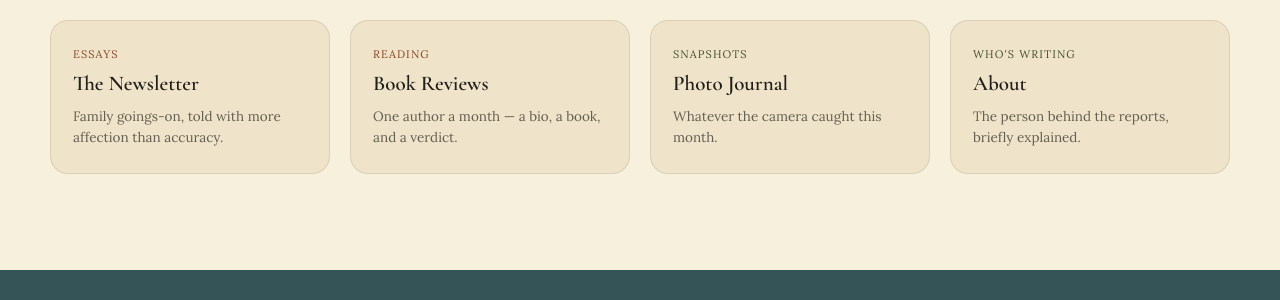
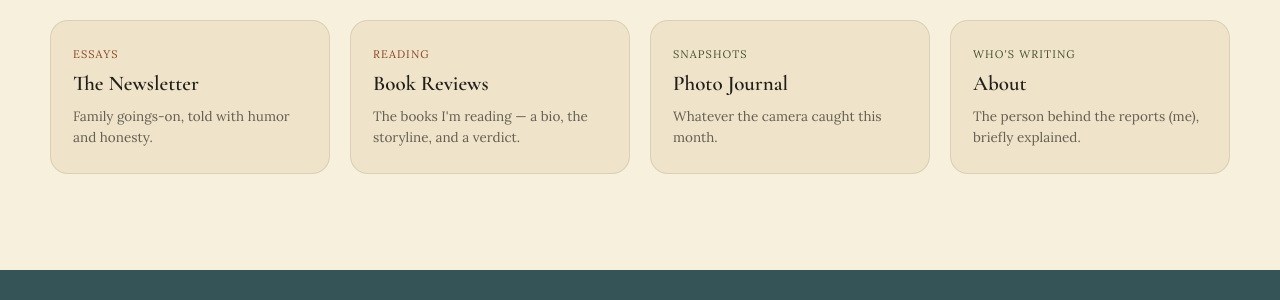
Before and after one commit to emilierezendes-sudo/The-Redgum-Report, a Jekyll site: the page built from index.html, in a window 1280 px wide and 900 px high, scrolled down 617 px. Shown: the part 153-453 px from the top of the window. Built offline with Jekyll 4.4.1, drawn with Linux system fonts in a browser that asks for light colours.

Commit message:
Update index.html

```diff
--- a/index.html
+++ b/index.html
@@ -28,12 +28,12 @@ cards:
   - eyebrow: Essays
     accent: rust
     title: The Newsletter
-    text: Family goings-on, told with more affection than accuracy.
+    text: Family goings-on, told with humor and honesty.
     href: newsletter-post.html
   - eyebrow: Reading
     accent: rust
     title: Book Reviews
-    text: One author a month — a bio, a book, and a verdict.
+    text: The books I'm reading — a bio, the storyline, and a verdict.
     href: book-review.html
   - eyebrow: Snapshots
     accent: olive
@@ -43,7 +43,7 @@ cards:
   - eyebrow: Who's Writing
     accent: olive
     title: About
-    text: The person behind the reports, briefly explained.
+    text: The person behind the reports (me), briefly explained.
     href: index.html#about
 
 # The teal band (its heading and paragraph are in _includes/feature-callout.md)
```
